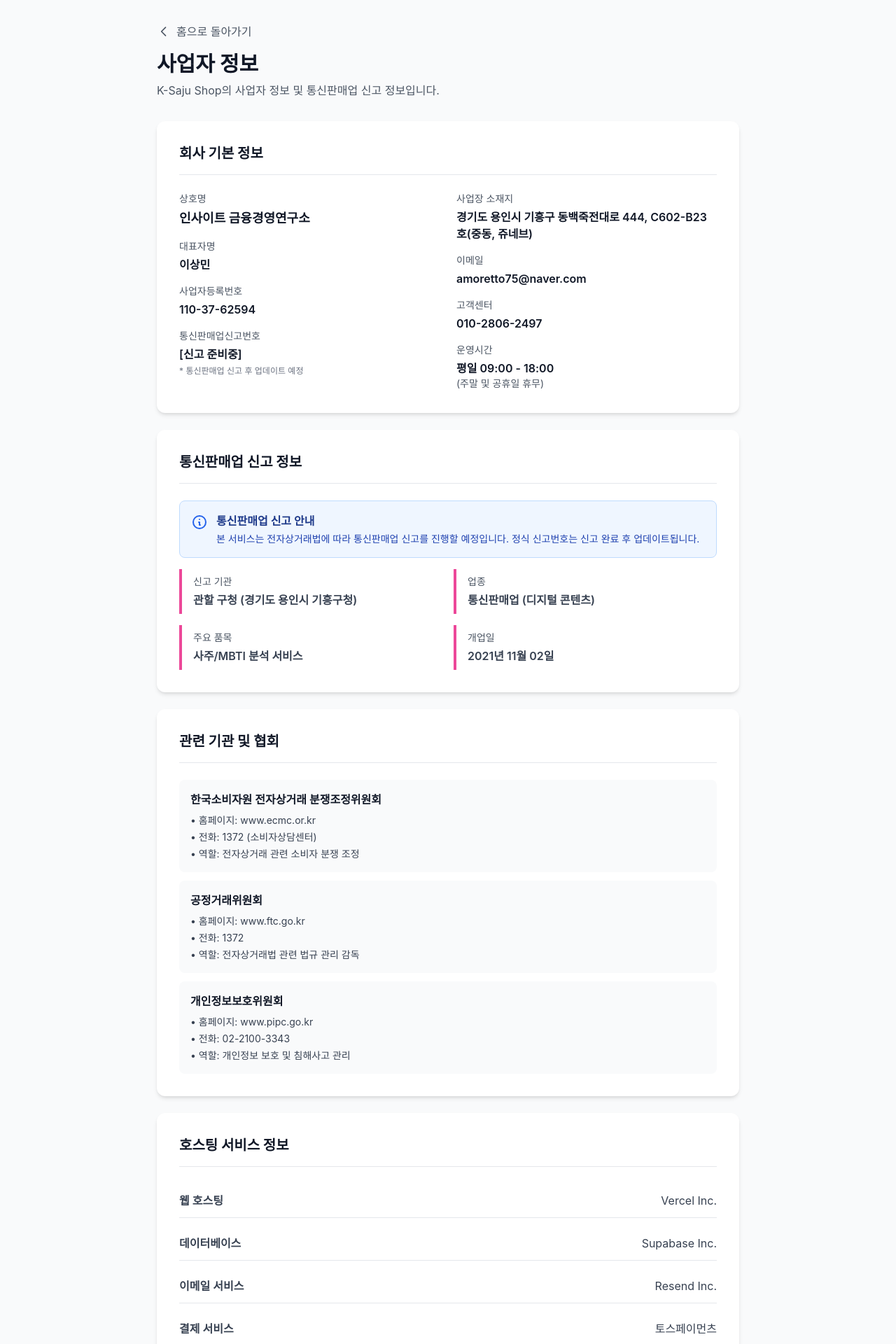
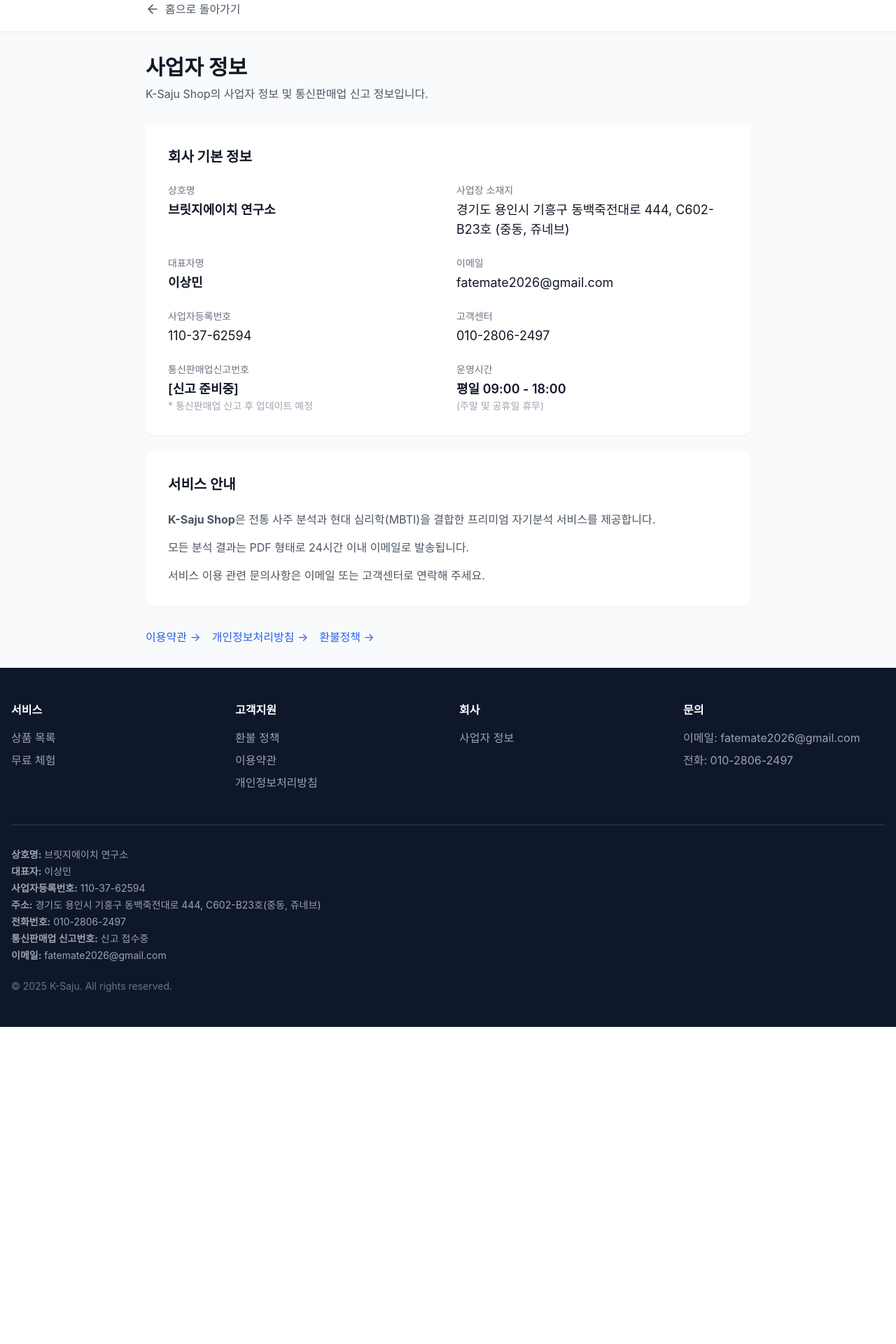
Before and after one commit to sangmin-cmd/k-saju-shop, a Next.js app: page /business-info in a window 1280 px wide. Shown: the part 80-2000 px from the top of the page at 70% size. After the commit the page ends 1547 px from the top, so only its background shows below. Built offline with nearby package versions, Linux system fonts and the light colour scheme.

Commit message:
사업자명 및 이메일 변경

```diff
--- a/app/business-info/page.tsx
+++ b/app/business-info/page.tsx
@@ -1,278 +1,111 @@
+'use client';
+
 import Link from 'next/link';
+import { ArrowLeft } from 'lucide-react';
 
 export default function BusinessInfoPage() {
   return (
-    <div className="min-h-screen bg-gray-50 py-12">
-      <div className="max-w-4xl mx-auto px-4 sm:px-6 lg:px-8">
-        {/* 헤더 */}
-        <div className="mb-8">
-          <Link
-            href="/"
-            className="inline-flex items-center text-gray-600 hover:text-primary-500 mb-4"
-          >
-            <svg
-              className="w-5 h-5 mr-2"
-              fill="none"
-              stroke="currentColor"
-              viewBox="0 0 24 24"
-            >
-              <path
-                strokeLinecap="round"
-                strokeLinejoin="round"
-                strokeWidth={2}
-                d="M15 19l-7-7 7-7"
-              />
-            </svg>
+    <div className="min-h-screen bg-gray-50">
+      {/* 헤더 */}
+      <div className="bg-white border-b">
+        <div className="max-w-4xl mx-auto px-4 py-4">
+          <Link href="/" className="inline-flex items-center text-gray-600 hover:text-gray-900">
+            <ArrowLeft className="w-5 h-5 mr-2" />
             홈으로 돌아가기
           </Link>
-          <h1 className="text-3xl font-bold mb-2">사업자 정보</h1>
-          <p className="text-gray-600">
-            K-Saju Shop의 사업자 정보 및 통신판매업 신고 정보입니다.
-          </p>
         </div>
+      </div>
 
-        {/* 내용 */}
-        <div className="space-y-6">
-          {/* 기본 정보 */}
-          <div className="card p-8">
-            <h2 className="text-xl font-bold mb-6 pb-4 border-b">회사 기본 정보</h2>
+      <div className="max-w-4xl mx-auto px-4 py-8">
+        <h1 className="text-3xl font-bold mb-2">사업자 정보</h1>
+        <p className="text-gray-600 mb-8">K-Saju Shop의 사업자 정보 및 통신판매업 신고 정보입니다.</p>
 
-            <div className="grid grid-cols-1 md:grid-cols-2 gap-6">
-              <div className="space-y-4">
-                <div>
-                  <p className="text-sm text-gray-600 mb-1">상호명</p>
-                  <p className="font-semibold text-lg">인사이트 금융경영연구소</p>
-                </div>
+        {/* 회사 기본 정보 */}
+        <div className="bg-white rounded-xl p-8 shadow-sm mb-6">
+          <h2 className="text-xl font-bold mb-6">회사 기본 정보</h2>
 
-                <div>
-                  <p className="text-sm text-gray-600 mb-1">대표자명</p>
-                  <p className="font-semibold">이상민</p>
-                </div>
+          <div className="grid md:grid-cols-2 gap-6">
+            <div>
+              <p className="text-gray-500 text-sm mb-1">상호명</p>
+              <p className="text-lg font-semibold">브릿지에이치 연구소</p>
+            </div>
 
-                <div>
-                  <p className="text-sm text-gray-600 mb-1">사업자등록번호</p>
-                  <p className="font-semibold">110-37-62594</p>
-                </div>
+            <div>
+              <p className="text-gray-500 text-sm mb-1">사업장 소재지</p>
+              <p className="text-lg">경기도 용인시 기흥구 동백죽전대로 444, C602-B23호 (중동, 쥬네브)</p>
+            </div>
 
-                <div>
-                  <p className="text-sm text-gray-600 mb-1">통신판매업신고번호</p>
-                  <p className="font-semibold">[신고 준비중]</p>
-                  <p className="text-xs text-gray-500 mt-1">
-                    * 통신판매업 신고 후 업데이트 예정
-                  </p>
-                </div>
-              </div>
+            <div>
+              <p className="text-gray-500 text-sm mb-1">대표자명</p>
+              <p className="text-lg font-semibold">이상민</p>
+            </div>
 
-              <div className="space-y-4">
-                <div>
-                  <p className="text-sm text-gray-600 mb-1">사업장 소재지</p>
-                  <p className="font-semibold">경기도 용인시 기흥구 동백죽전대로 444, C602-B23호(중동, 쥬네브)</p>
-                </div>
+            <div>
+              <p className="text-gray-500 text-sm mb-1">이메일</p>
+              <p className="text-lg">fatemate2026@gmail.com</p>
+            </div>
 
-                <div>
-                  <p className="text-sm text-gray-600 mb-1">이메일</p>
-                  <p className="font-semibold">amoretto75@naver.com</p>
-                </div>
+            <div>
+              <p className="text-gray-500 text-sm mb-1">사업자등록번호</p>
+              <p className="text-lg">110-37-62594</p>
+            </div>
 
-                <div>
-                  <p className="text-sm text-gray-600 mb-1">고객센터</p>
-                  <p className="font-semibold">010-2806-2497</p>
-                </div>
+            <div>
+              <p className="text-gray-500 text-sm mb-1">고객센터</p>
+              <p className="text-lg">010-2806-2497</p>
+            </div>
 
-                <div>
-                  <p className="text-sm text-gray-600 mb-1">운영시간</p>
-                  <p className="font-semibold">평일 09:00 - 18:00</p>
-                  <p className="text-sm text-gray-600">(주말 및 공휴일 휴무)</p>
-                </div>
-              </div>
+            <div>
+              <p className="text-gray-500 text-sm mb-1">통신판매업신고번호</p>
+              <p className="text-lg font-semibold">[신고 준비중]</p>
+              <p className="text-gray-400 text-sm">* 통신판매업 신고 후 업데이트 예정</p>
             </div>
-          </div>
 
-          {/* 통신판매업 신고 정보 */}
-          <div className="card p-8">
-            <h2 className="text-xl font-bold mb-6 pb-4 border-b">통신판매업 신고 정보</h2>
-
-            <div className="space-y-4 text-gray-700">
-              <div className="bg-blue-50 border border-blue-200 rounded-lg p-4">
-                <div className="flex items-start space-x-3">
-                  <svg
-                    className="w-6 h-6 text-blue-600 flex-shrink-0 mt-0.5"
-                    fill="none"
-                    stroke="currentColor"
-                    viewBox="0 0 24 24"
-                  >
-                    <path
-                      strokeLinecap="round"
-                      strokeLinejoin="round"
-                      strokeWidth={2}
-                      d="M13 16h-1v-4h-1m1-4h.01M21 12a9 9 0 11-18 0 9 9 0 0118 0z"
-                    />
-                  </svg>
-                  <div>
-                    <p className="font-semibold text-blue-900 mb-1">
-                      통신판매업 신고 안내
-                    </p>
-                    <p className="text-sm text-blue-800">
-                      본 서비스는 전자상거래법에 따라 통신판매업 신고를 진행할
-                      예정입니다. 정식 신고번호는 신고 완료 후 업데이트됩니다.
-                    </p>
-                  </div>
-                </div>
-              </div>
-
-              <div className="grid grid-cols-1 md:grid-cols-2 gap-4 mt-4">
-                <div className="border-l-4 border-primary-500 pl-4 py-2">
-                  <p className="text-sm text-gray-600 mb-1">신고 기관</p>
-                  <p className="font-semibold">
-                    관할 구청 (경기도 용인시 기흥구청)
-                  </p>
-                </div>
-
-                <div className="border-l-4 border-primary-500 pl-4 py-2">
-                  <p className="text-sm text-gray-600 mb-1">업종</p>
-                  <p className="font-semibold">통신판매업 (디지털 콘텐츠)</p>
-                </div>
-
-                <div className="border-l-4 border-primary-500 pl-4 py-2">
-                  <p className="text-sm text-gray-600 mb-1">주요 품목</p>
-                  <p className="font-semibold">사주/MBTI 분석 서비스</p>
-                </div>
-
-                <div className="border-l-4 border-primary-500 pl-4 py-2">
-                  <p className="text-sm text-gray-600 mb-1">개업일</p>
-                  <p className="font-semibold">2021년 11월 02일</p>
-                </div>
-              </div>
-            </div>
-          </div>
-
-          {/* 관련 기관 정보 */}
-          <div className="card p-8">
-            <h2 className="text-xl font-bold mb-6 pb-4 border-b">
-              관련 기관 및 협회
-            </h2>
-
-            <div className="space-y-3">
-              <div className="bg-gray-50 p-4 rounded-lg">
-                <p className="font-semibold mb-2">
-                  한국소비자원 전자상거래 분쟁조정위원회
-                </p>
-                <ul className="text-sm text-gray-700 space-y-1">
-                  <li>• 홈페이지: www.ecmc.or.kr</li>
-                  <li>• 전화: 1372 (소비자상담센터)</li>
-                  <li>• 역할: 전자상거래 관련 소비자 분쟁 조정</li>
-                </ul>
-              </div>
-
-              <div className="bg-gray-50 p-4 rounded-lg">
-                <p className="font-semibold mb-2">공정거래위원회</p>
-                <ul className="text-sm text-gray-700 space-y-1">
-                  <li>• 홈페이지: www.ftc.go.kr</li>
-                  <li>• 전화: 1372</li>
-                  <li>• 역할: 전자상거래법 관련 법규 관리 감독</li>
-                </ul>
-              </div>
-
-              <div className="bg-gray-50 p-4 rounded-lg">
-                <p className="font-semibold mb-2">개인정보보호위원회</p>
-                <ul className="text-sm text-gray-700 space-y-1">
-                  <li>• 홈페이지: www.pipc.go.kr</li>
-                  <li>• 전화: 02-2100-3343</li>
-                  <li>• 역할: 개인정보 보호 및 침해사고 관리</li>
-                </ul>
-              </div>
-            </div>
-          </div>
-
-          {/* 호스팅 서비스 */}
-          <div className="card p-8">
-            <h2 className="text-xl font-bold mb-6 pb-4 border-b">
-              호스팅 서비스 정보
-            </h2>
-
-            <div className="space-y-3 text-gray-700">
-              <div className="flex items-center justify-between py-3 border-b">
-                <p className="font-semibold">웹 호스팅</p>
-                <p>Vercel Inc.</p>
-              </div>
-              <div className="flex items-center justify-between py-3 border-b">
-                <p className="font-semibold">데이터베이스</p>
-                <p>Supabase Inc.</p>
-              </div>
-              <div className="flex items-center justify-between py-3 border-b">
-                <p className="font-semibold">이메일 서비스</p>
-                <p>Resend Inc.</p>
-              </div>
-              <div className="flex items-center justify-between py-3">
-                <p className="font-semibold">결제 서비스</p>
-                <p>토스페이먼츠</p>
-              </div>
-            </div>
-          </div>
-
-          {/* 지적재산권 */}
-          <div className="card p-8">
-            <h2 className="text-xl font-bold mb-6 pb-4 border-b">지적재산권</h2>
-
-            <div className="space-y-4 text-gray-700">
-              <p>
-                본 웹사이트에 게시된 모든 콘텐츠(텍스트, 이미지, 로고, 디자인,
-                분석 알고리즘 등)의 저작권 및 지적재산권은 인사이트 금융경영연구소에
-                있습니다.
-              </p>
-
-              <div className="bg-yellow-50 border border-yellow-200 rounded-lg p-4">
-                <p className="font-semibold text-yellow-900 mb-2">
-                  무단 사용 금지
-                </p>
-                <p className="text-sm text-yellow-800">
-                  본 웹사이트의 콘텐츠를 무단으로 복제, 배포, 전송, 전시, 판매
-                  또는 상업적 목적으로 이용하는 것은 저작권법에 의해 금지되어
-                  있으며, 이를 위반할 경우 법적 조치가 취해질 수 있습니다.
-                </p>
-              </div>
-
-              <div className="space-y-2 mt-4">
-                <h3 className="font-semibold">등록된 상표</h3>
-                <ul className="list-disc list-inside text-sm space-y-1 ml-4">
-                  <li>K-Saju™ (상표 출원 예정)</li>
-                  <li>FateMate™ (상표 출원 예정)</li>
-                </ul>
-              </div>
-            </div>
-          </div>
-
-          {/* 면책 사항 */}
-          <div className="card p-8 bg-gray-50 border-2 border-gray-200">
-            <h2 className="text-xl font-bold mb-4">면책 사항</h2>
-            <div className="space-y-3 text-sm text-gray-700">
-              <p>
-                • 본 서비스에서 제공하는 사주 및 MBTI 분석은 통계적 분석을
-                기반으로 하며, 개인의 노력과 환경에 따라 결과가 달라질 수
-                있습니다.
-              </p>
-              <p>
-                • 분석 결과는 참고 자료로만 활용해 주시기 바라며, 중요한 의사결정은
-                전문가와 상담하시길 권장합니다.
-              </p>
-              <p>
-                • 회사는 서비스 이용에 따른 직접적, 간접적, 우발적, 특별한
-                손해에 대해 책임을 지지 않습니다.
-              </p>
+            <div>
+              <p className="text-gray-500 text-sm mb-1">운영시간</p>
+              <p className="text-lg font-semibold">평일 09:00 - 18:00</p>
+              <p className="text-gray-400 text-sm">(주말 및 공휴일 휴무)</p>
             </div>
           </div>
         </div>
 
-        {/* 하단 버튼 */}
-        <div className="mt-8 grid grid-cols-1 md:grid-cols-3 gap-4">
-          <Link href="/" className="btn-secondary text-center">
-            홈으로 돌아가기
+        {/* 서비스 안내 */}
+        <div className="bg-white rounded-xl p-8 shadow-sm">
+          <h2 className="text-xl font-bold mb-6">서비스 안내</h2>
+
+          <div className="space-y-4 text-gray-600">
+            <p>
+              <strong>K-Saju Shop</strong>은 전통 사주 분석과 현대 심리학(MBTI)을 결합한
+              프리미엄 자기분석 서비스를 제공합니다.
+            </p>
+            <p>
+              모든 분석 결과는 PDF 형태로 24시간 이내 이메일로 발송됩니다.
+            </p>
+            <p>
+              서비스 이용 관련 문의사항은 이메일 또는 고객센터로 연락해 주세요.
+            </p>
+          </div>
+        </div>
+
+        {/* 관련 링크 */}
+        <div className="mt-8 flex flex-wrap gap-4">
+          <Link
+            href="/terms"
+            className="text-blue-600 hover:underline"
+          >
+            이용약관 →
           </Link>
-          <Link href="/terms" className="btn-secondary text-center">
-            이용약관 보기
+          <Link
+            href="/privacy"
+            className="text-blue-600 hover:underline"
+          >
+            개인정보처리방침 →
           </Link>
-          <Link href="/contact" className="btn-primary text-center">
-            문의하기
+          <Link
+            href="/refund"
+            className="text-blue-600 hover:underline"
+          >
+            환불정책 →
           </Link>
         </div>
       </div>
--- a/app/components/Footer.tsx
+++ b/app/components/Footer.tsx
@@ -30,7 +30,7 @@
           <div>
             <h3 className="font-bold mb-4">문의</h3>
             <ul className="space-y-2 text-gray-400">
-              <li>이메일: amoretto75@naver.com</li>
+              <li>이메일: fatemate2026@gmail.com</li>
               <li>전화: 010-2806-2497</li>
             </ul>
           </div>
@@ -38,15 +38,15 @@
 
         {/* 구분선 */}
         <div className="border-t border-gray-700 pt-8">
-          {/* 사업자 정보 - 토스 심사 필수 */}
+          {/* 사업자 정보 */}
           <div className="text-gray-400 text-sm space-y-1 mb-6">
-            <p><strong>상호명:</strong> 인사이트 금융경영 연구소</p>
+            <p><strong>상호명:</strong> 브릿지에이치 연구소</p>
             <p><strong>대표자:</strong> 이상민</p>
             <p><strong>사업자등록번호:</strong> 110-37-62594</p>
             <p><strong>주소:</strong> 경기도 용인시 기흥구 동백죽전대로 444, C602-B23호(중동, 쥬네브)</p>
             <p><strong>전화번호:</strong> 010-2806-2497</p>
             <p><strong>통신판매업 신고번호:</strong> 신고 접수중</p>
-            <p><strong>이메일:</strong> amoretto75@naver.com</p>
+            <p><strong>이메일:</strong> fatemate2026@gmail.com</p>
           </div>
 
           {/* 저작권 */}
```
